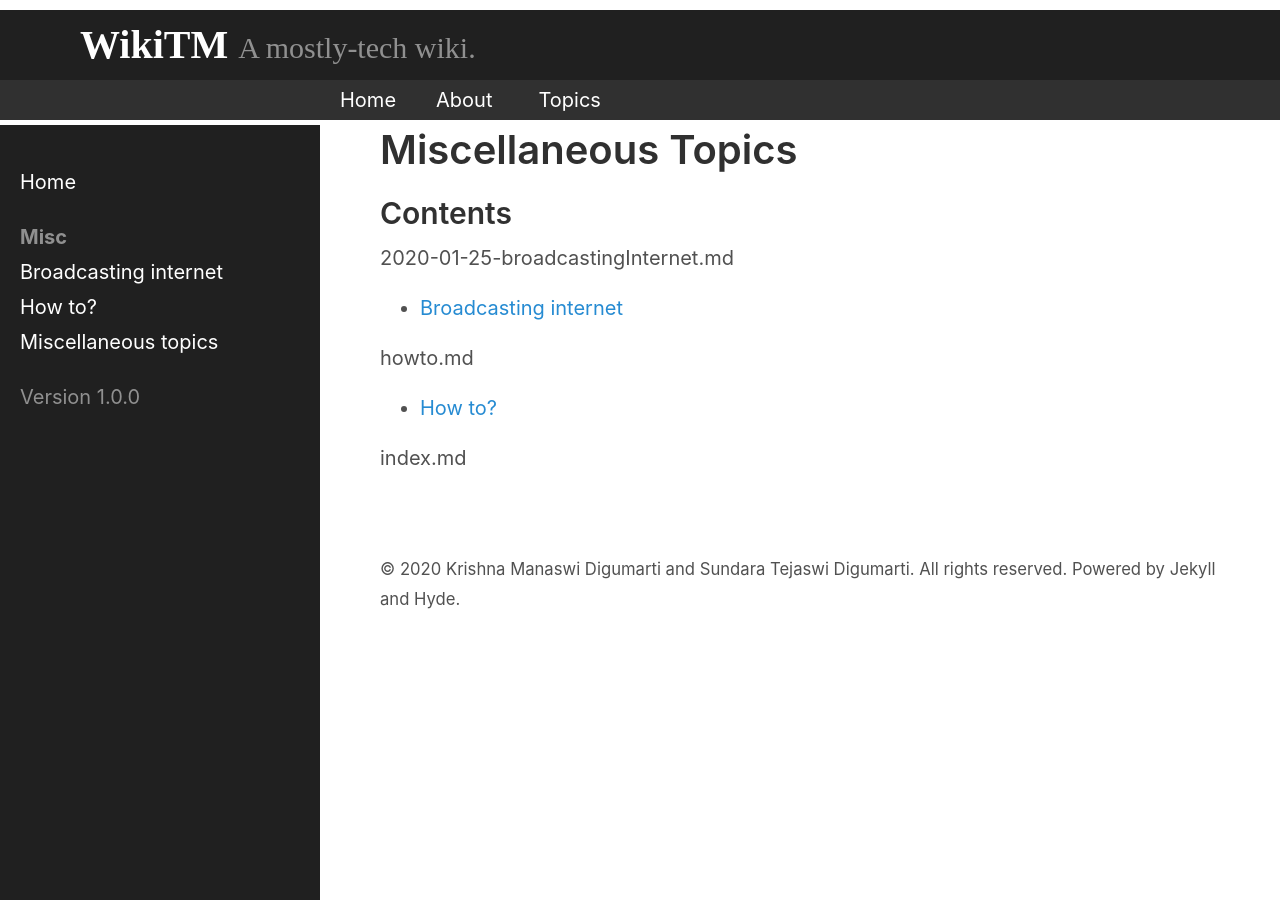
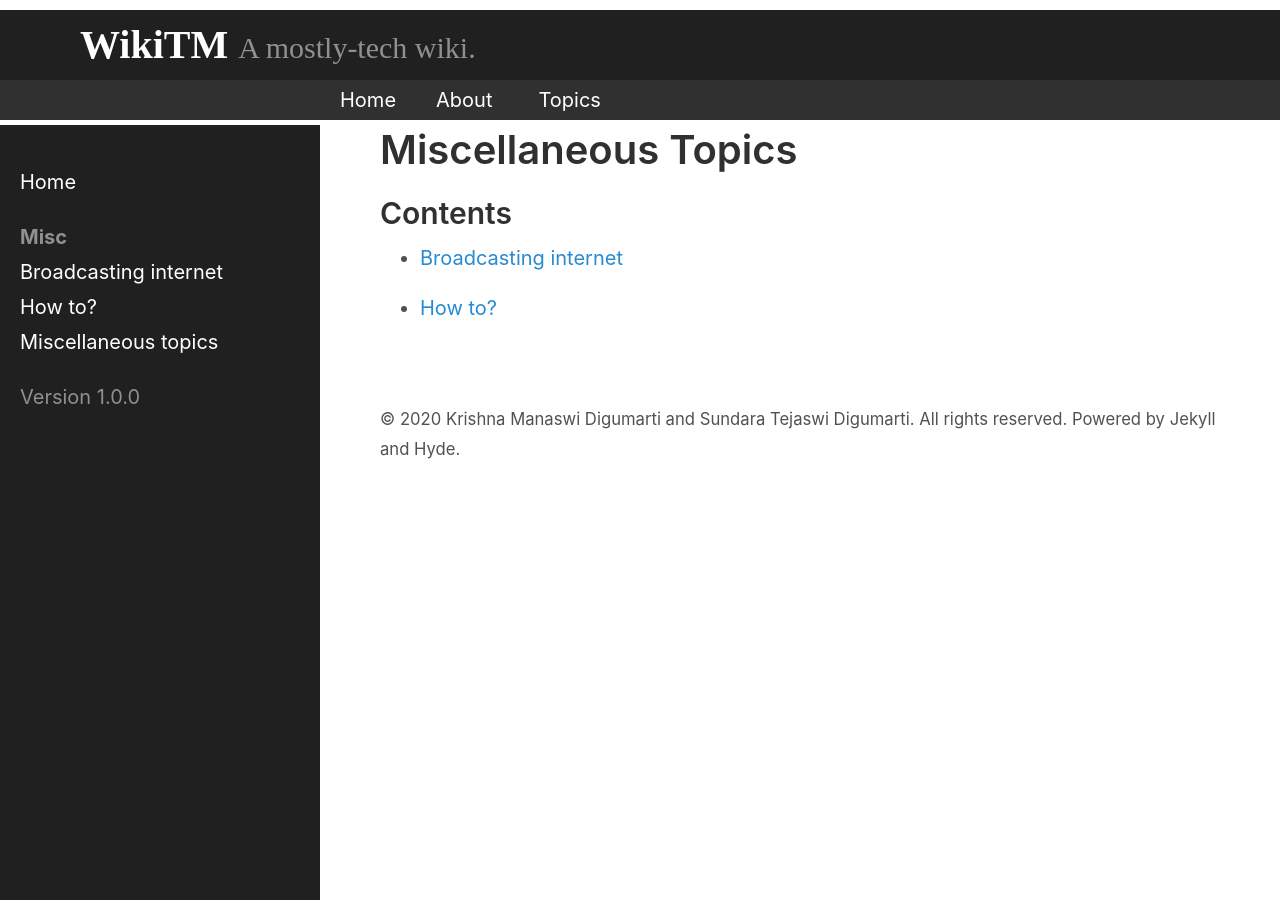
Before and after one commit to tejaswid/wikitm, a Jekyll site: the page built from topics/_misc/index.md, in a window 1280 px wide. Built offline with Jekyll 4.4.1, drawn with Linux system fonts in a browser that asks for light colours.

Commit message:
Still the same

```diff
--- a/topics/_misc/index.md
+++ b/topics/_misc/index.md
@@ -9,7 +10,6 @@ layout: page
 {% if page.url contains coll.label %}
 
 {% for file in site[coll.label] %}
-{{file.name}}
 {% if file.name contains "index" %}
 	{% continue %}
 {% endif %}
```
Also changed, not shown: other parts of topics/_misc/index.md (+1 -0 lines).
